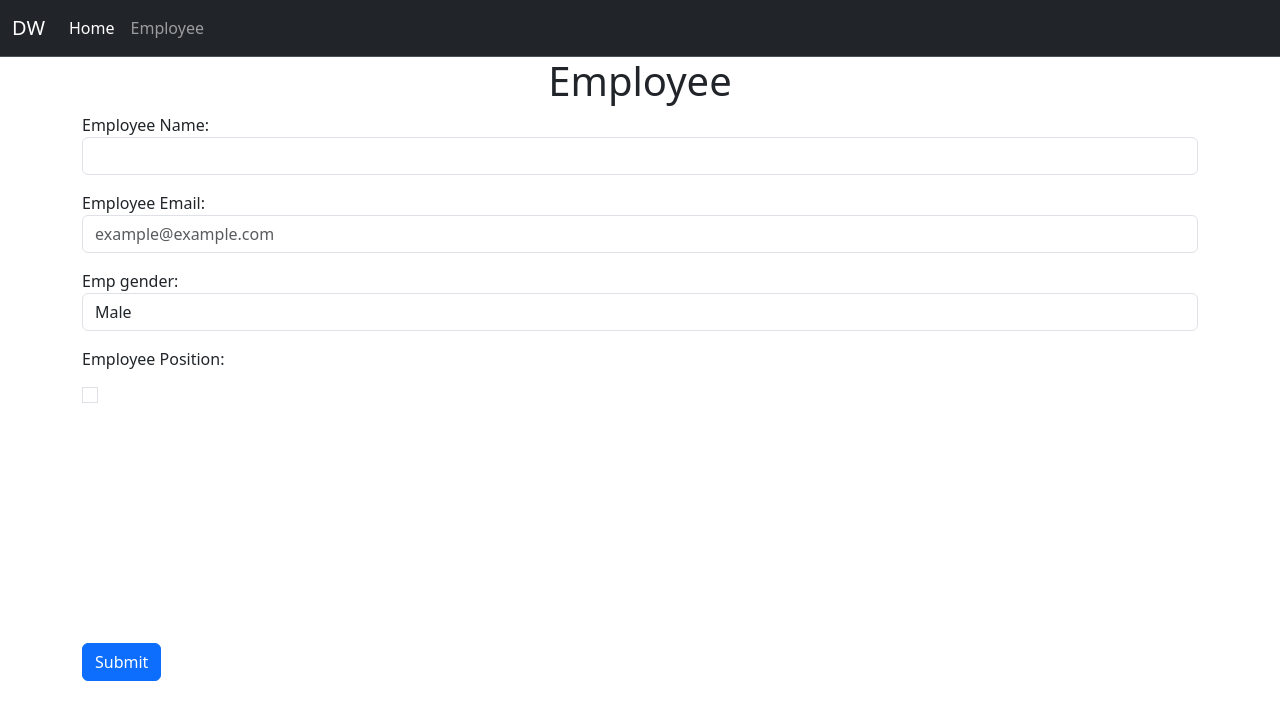
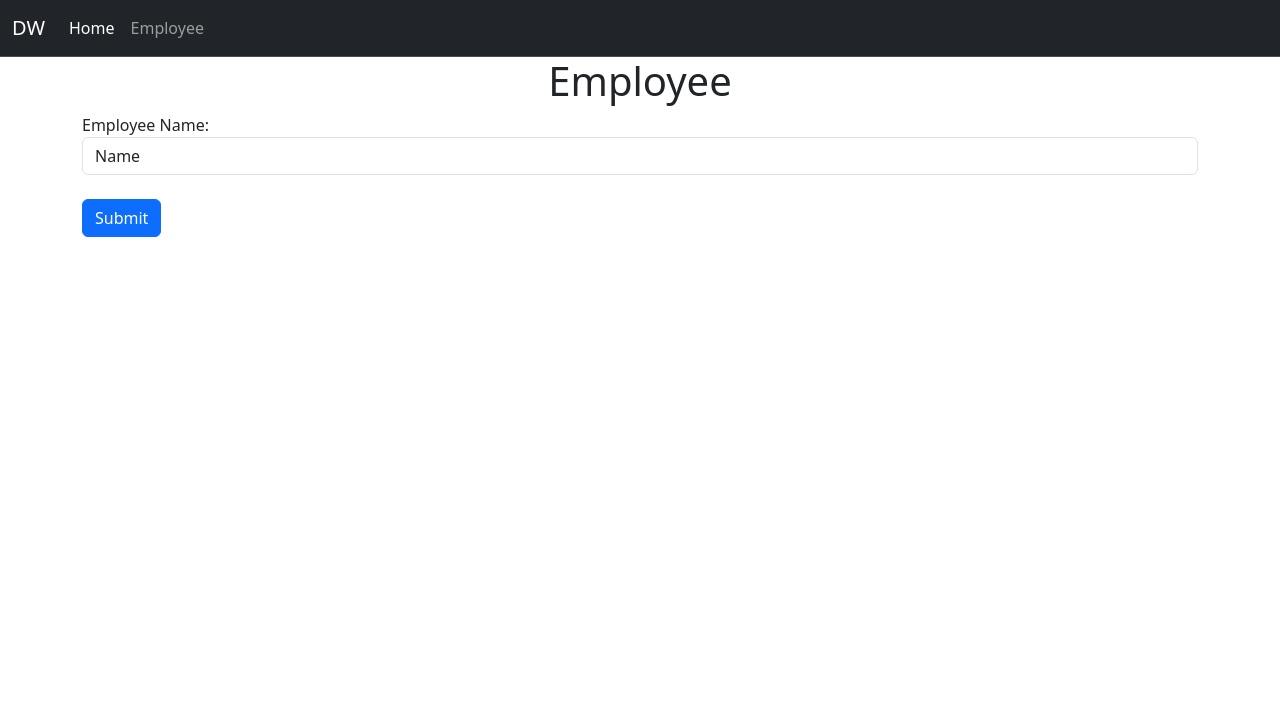
Before and after one commit to yashpatel-py/django_forms_tutorials, a Django app: page /employee/ in a window 1280 px wide. Shown: the top 720 px of the page. Run offline with Django 4.2, Linux system fonts and the light colour scheme; data that the repository does not hold is empty.

Commit message:
Custom Validation

```diff
--- a/main/forms.py
+++ b/main/forms.py
@@ -2,56 +2,29 @@ from django import forms
 from .models import Employee, Position
 
 class EmployeeForm(forms.ModelForm):
-    gender_choices = [
-        ("Male", "Male"),
-        ("Female", "Female"),
-        ("Other", "Other")
-    ]
+    class Meta:
+        model = Employee
+        fields = [
+            'emp_name',
+        ]
+
+    def clean_emp_name(self):
+        emp_name = self.cleaned_data['emp_name']
+
+        if emp_name == "":
+            raise forms.ValidationError("The name filed cannot be empty")
+
+        if emp_name == "Name" or "name":
+            raise forms.ValidationError("Please Enter a valid name")
 
     # CharField
     emp_name = forms.CharField(
         max_length=50,
         label="Employee Name",
-        required=True,
-        widget=forms.PasswordInput(attrs={
+        required=False,
+        widget=forms.TextInput(attrs={
             'class': 'form-control',
 
         }),
         initial="Name",
     )
-
-    # EmailField
-    emp_email = forms.EmailField(
-        label = "Employee Email",
-        widget = forms.EmailInput(attrs={
-            'class': 'form-control',
-            'type': 'email',
-            'placeholder': 'example@example.com'
-        }),
-    )
-
-    # ChoiceField
-    emp_gender = forms.ChoiceField(
-        choices=gender_choices,
-        widget=forms.Select(attrs={
-            'class': 'form-control'
-        })
-    )
-
-    # ManyToManyField
-    emp_position = forms.ModelMultipleChoiceField(
-        label = 'Employee Position',
-        queryset = Position.objects.all(),
-        widget = forms.CheckboxSelectMultiple(attrs={
-            'class': 'form-check-input'
-        })
-    )
-
-    class Meta:
-        model = Employee
-        fields = [
-            'emp_name',
-            'emp_email',
-            'emp_gender',
-            'emp_position'
-        ]
--- a/main/models.py
+++ b/main/models.py
@@ -8,16 +8,7 @@ class Position(models.Model):
         return self.position_name
 
 class Employee(models.Model):
-    gender_choices = [
-        ("Male", "Male"),
-        ("Female", "Female"),
-        ("Other", "Other")
-    ]
-
     emp_name = models.CharField(max_length=50, null=False, blank=False)
-    emp_email = models.EmailField(null=True, blank=True)
-    emp_gender = models.CharField(choices=gender_choices, null=True, blank=True, max_length=50)
-    emp_position = models.ManyToManyField(Position, blank=True, null=True)
 
     def __str__(self):
         return self.emp_name
```
Also changed, not shown: templates/main/employee.html (+0 -9 lines), main/migrations/0014_remove_employee_emp_email_remove_employee_emp_gender_and_more.py (added).
